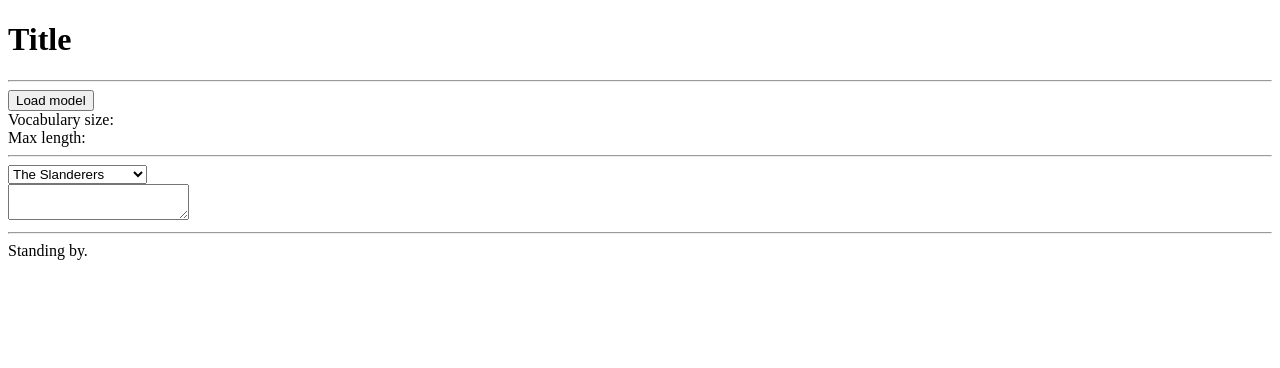
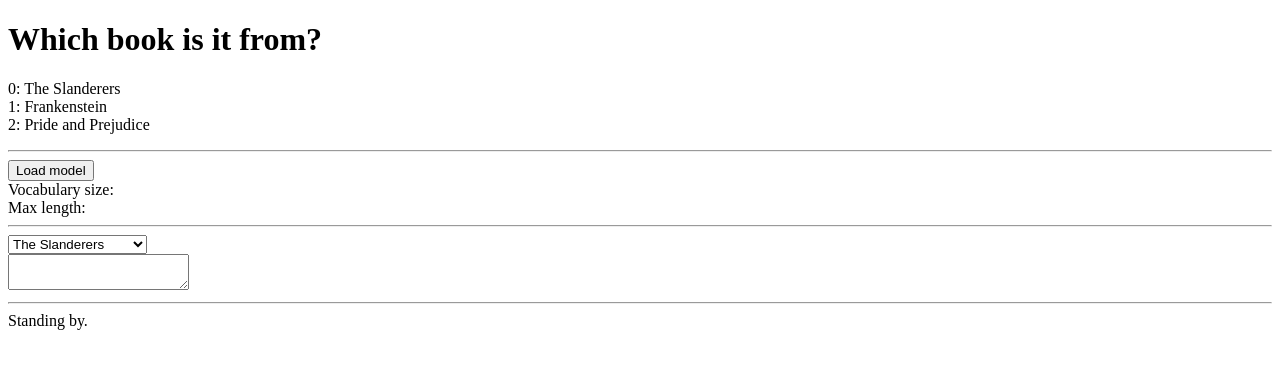
Before and after one commit to ccw2145/ccw2145.github.io, a plain HTML site: page hw4/index.html in a window 1280 px wide. Drawn offline with Linux system fonts and the light colour scheme.

Commit message:
colab -> github

```diff
--- a/hw4/index.html
+++ b/hw4/index.html
@@ -10,8 +10,11 @@
     }
   </style>
   <h1>
-    Title
+    Which book is it from?
   </h1>
+  <p>0: The Slanderers<br>
+     1: Frankenstein<br>
+     2: Pride and Prejudice</p>
   <hr>
   <div class="create-model">
     <button id="load-model" style="display:none">Load model</button>
```
